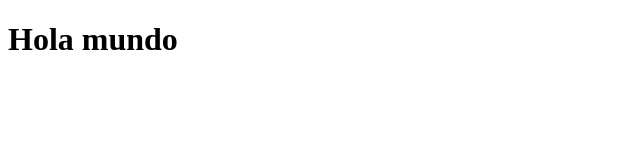
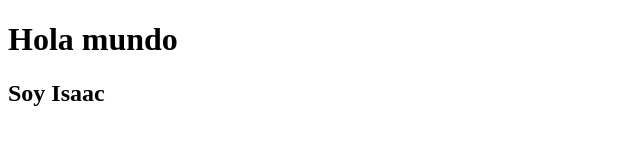
Before and after one commit to IsaacBerri/Tutoria, a plain HTML site: page index.html in a window 1280 px wide. Shown: the whole page, without its empty margins (0-640 px from the left). Drawn offline with Linux system fonts and the light colour scheme.

Commit message:
Cree un h2

```diff
--- a/index.html
+++ b/index.html
@@ -7,5 +7,6 @@
 </head>
 <body>
     <h1>Hola mundo</h1>
+    <h2>Soy Isaac</h2>
 </body>
 </html>
```
